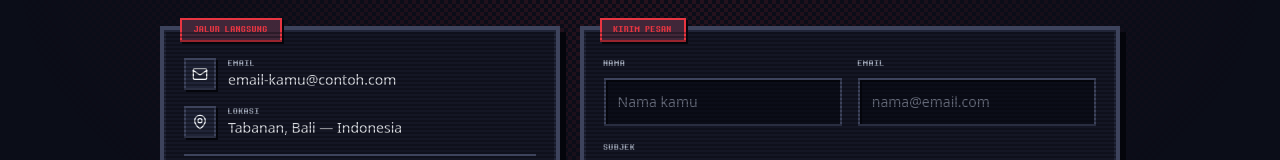
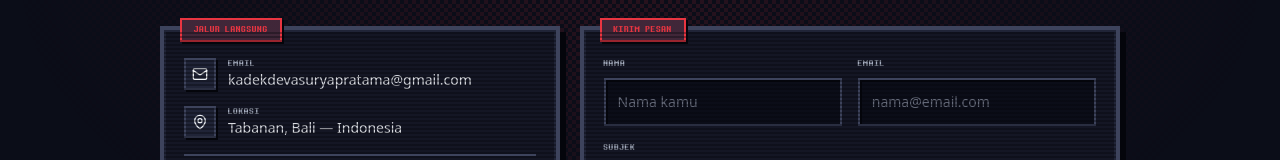
Before and after one commit to Devx-cloud/Portofolio, a React (Vite) app: page /contact in a window 1280 px wide. Shown: the part 224-384 px from the top of the page. Built offline with nearby package versions, Linux system fonts and the light colour scheme.

Commit message:
update email

```diff
--- a/src/components/ContactSection.jsx
+++ b/src/components/ContactSection.jsx
@@ -3,7 +3,7 @@ import { motion } from "framer-motion";
 import { cn } from "@/lib/utils";
 
 /* Ganti dengan alamat email yang ingin ditampilkan publik */
-const CONTACT_EMAIL = "email-kamu@contoh.com";
+const CONTACT_EMAIL = "kadekdevasuryapratama@gmail.com";
 
 const socialLinks = [
   { name: "Github", href: "https://github.com/Devx-cloud", icon: Github },
```
